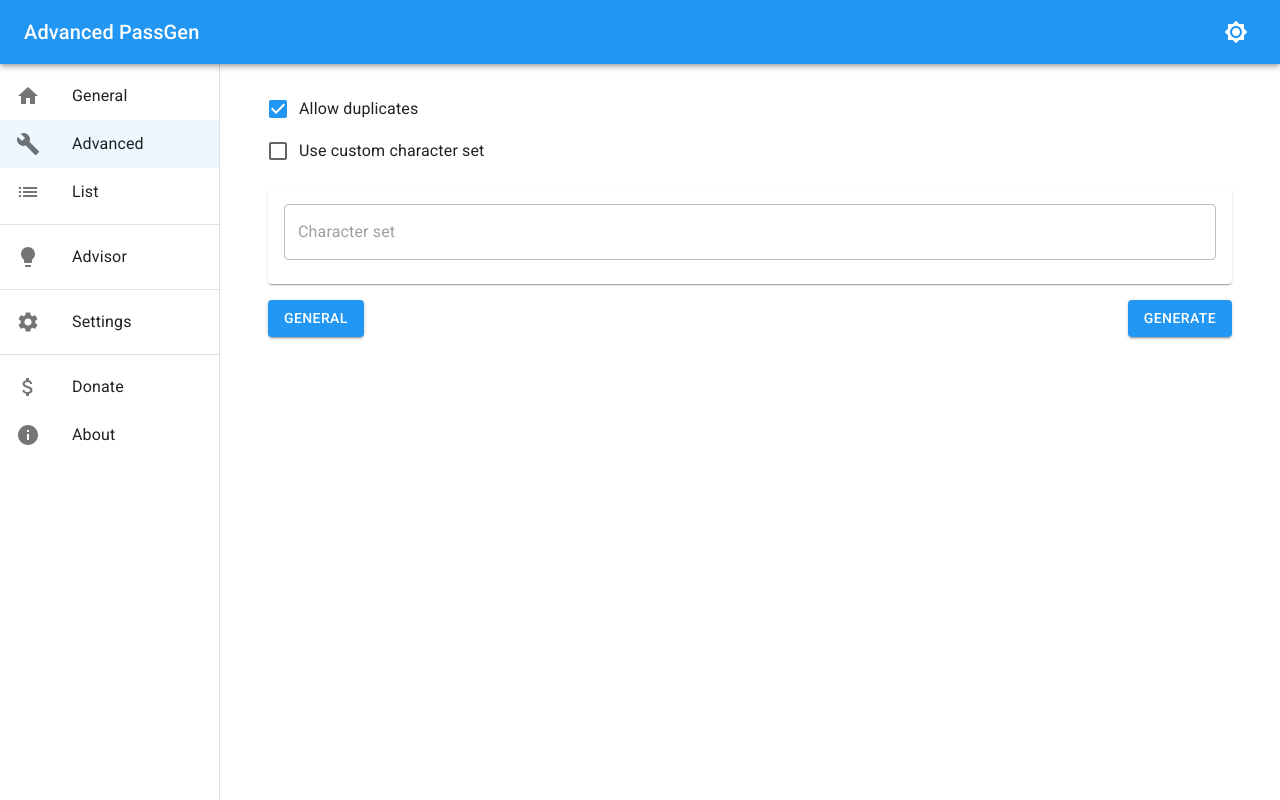
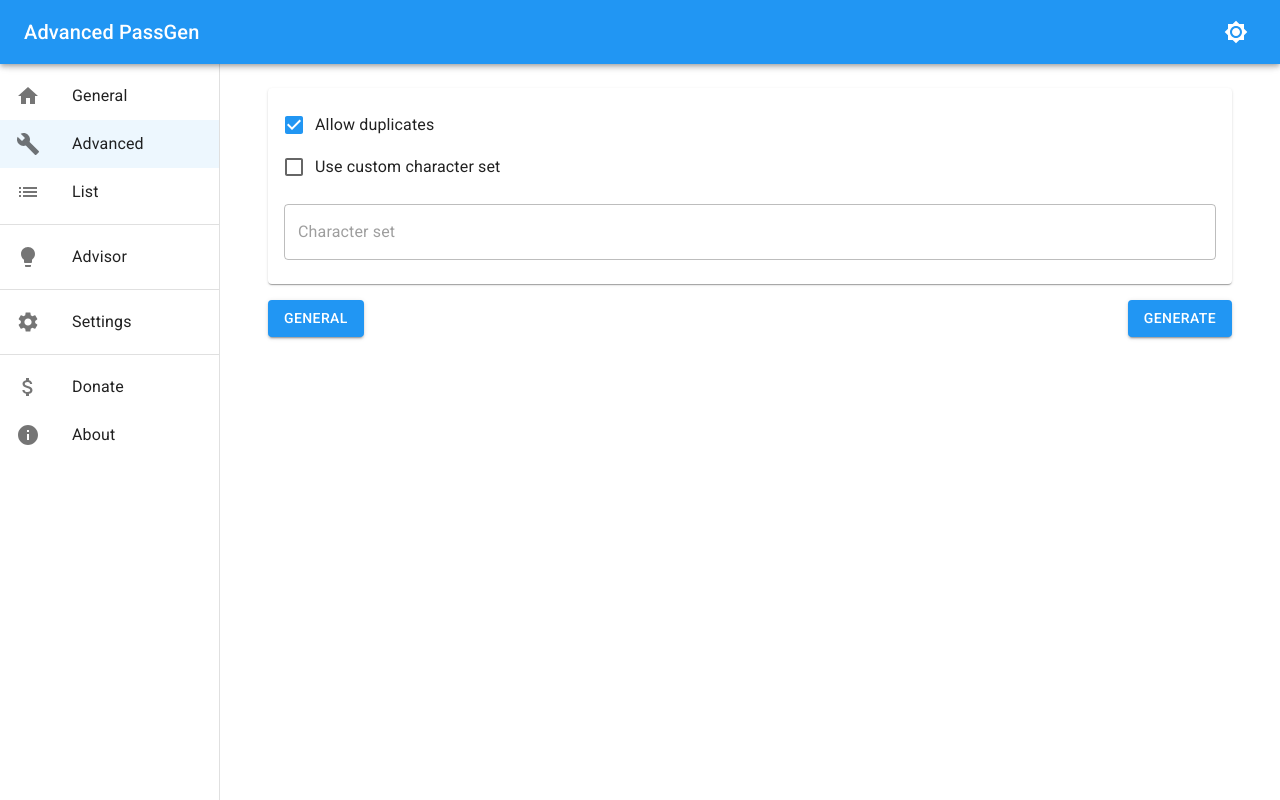
Before and after one commit to CodeDead/Advanced-PassGen, a React (Create React App) app: page /advanced in a window 1280 px wide. Built offline with nearby package versions, Linux system fonts and the light colour scheme; what @shopify/react-web-worker would draw is missing.

Commit message:
Added checkboxes to card container

```diff
--- a/src/routes/Advanced/index.jsx
+++ b/src/routes/Advanced/index.jsx
@@ -34,6 +34,10 @@ const Advanced = () => {
 
   return (
     <Container>
+      <Card>
+        <CardContent>
+          <Grid container spacing={2}>
+            <Grid item xs={12} md={12} lg={12}>
               <FormGroup>
                 <FormControlLabel
                   control={(
@@ -54,11 +58,7 @@ const Advanced = () => {
                   label={language.useCustomCharacterSet}
                 />
               </FormGroup>
-      <Card
-        sx={{ mt: 2 }}
-      >
-        <CardContent>
-          <Grid container spacing={2}>
+            </Grid>
             <Grid item xs={12} md={12} lg={12}>
               <TextField
                 label={language.characterSet}
```
Lines whose indentation alone changed are shown as unchanged.
